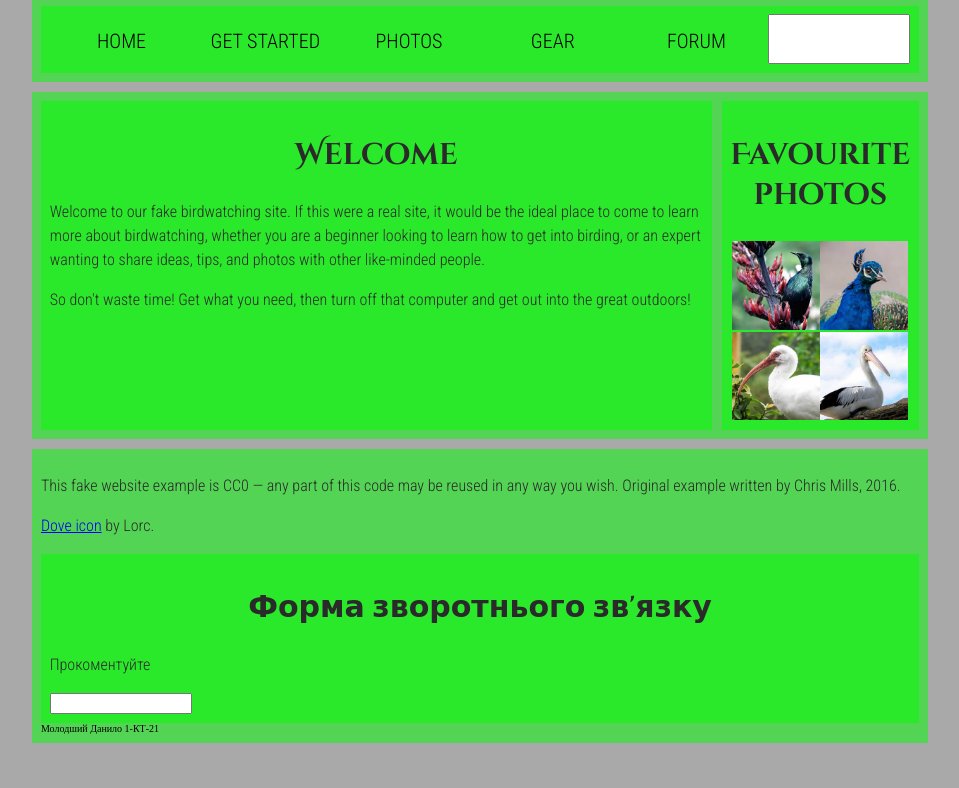
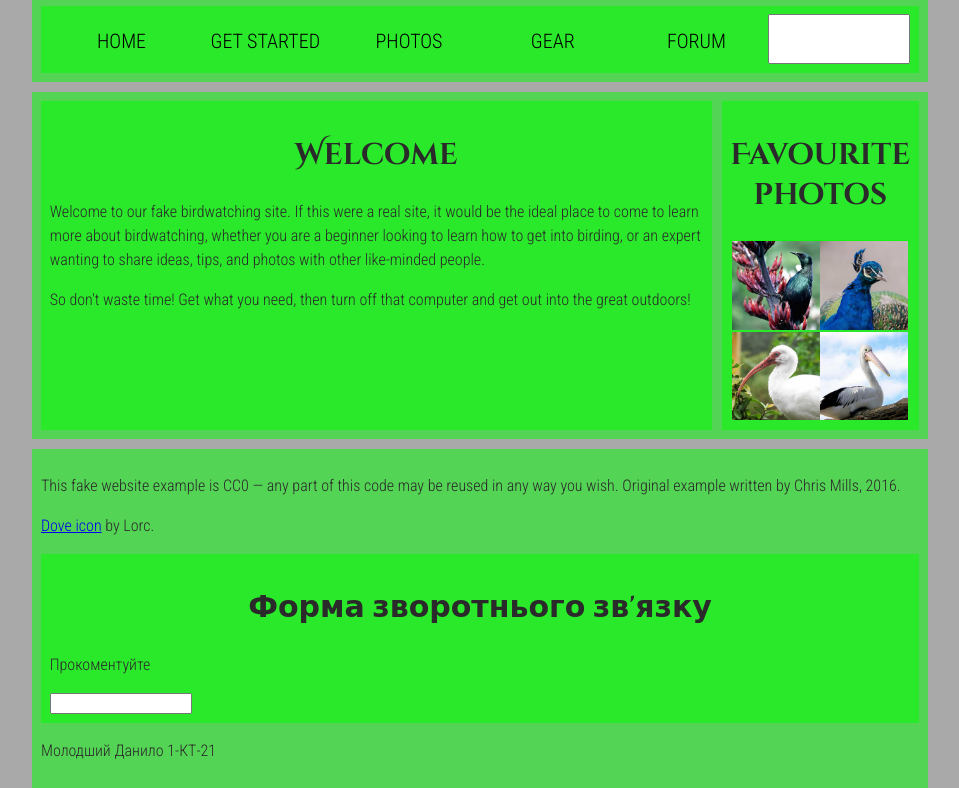
Before and after one commit to Enkerou/28.041Molodshyi, a plain HTML site: page index.html in a window 1280 px wide. Shown: the part 111-899 px from the top of the page, without its empty margins (160-1119 px from the left). Before the commit the page ends 854 px from the top, so only its background shows below. Drawn offline with Linux system fonts and the light colour scheme.

Commit message:
Update index.html

```diff
--- a/index.html
+++ b/index.html
@@ -68,7 +68,7 @@
        <p>Прокоментуйте</p>
        <input type="text" name="Коментар">
       </section>
-      Молодший Данило 1-КТ-21
+      <p>Молодший Данило 1-КТ-21</p>
 
     </footer>
 
```
